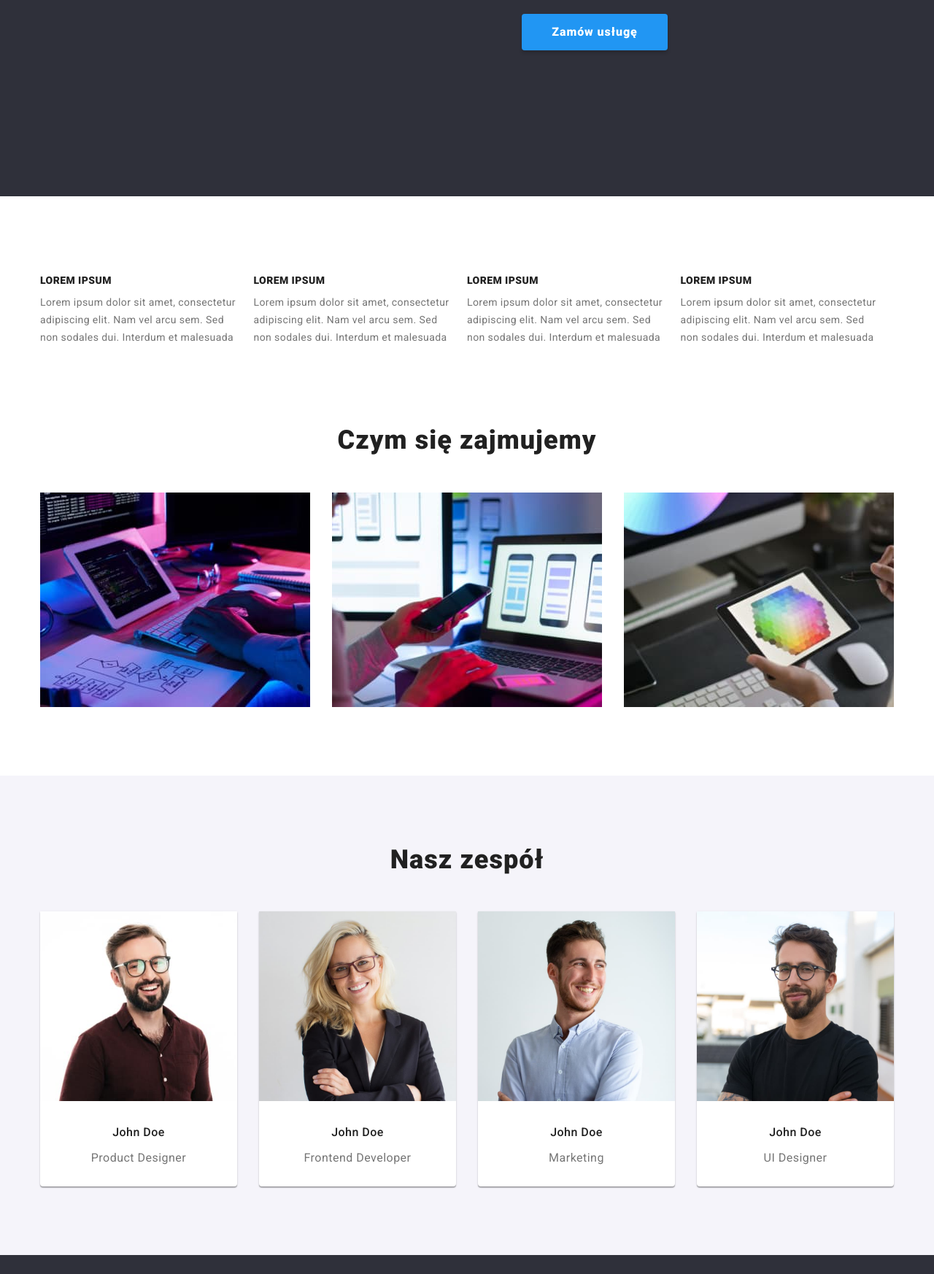
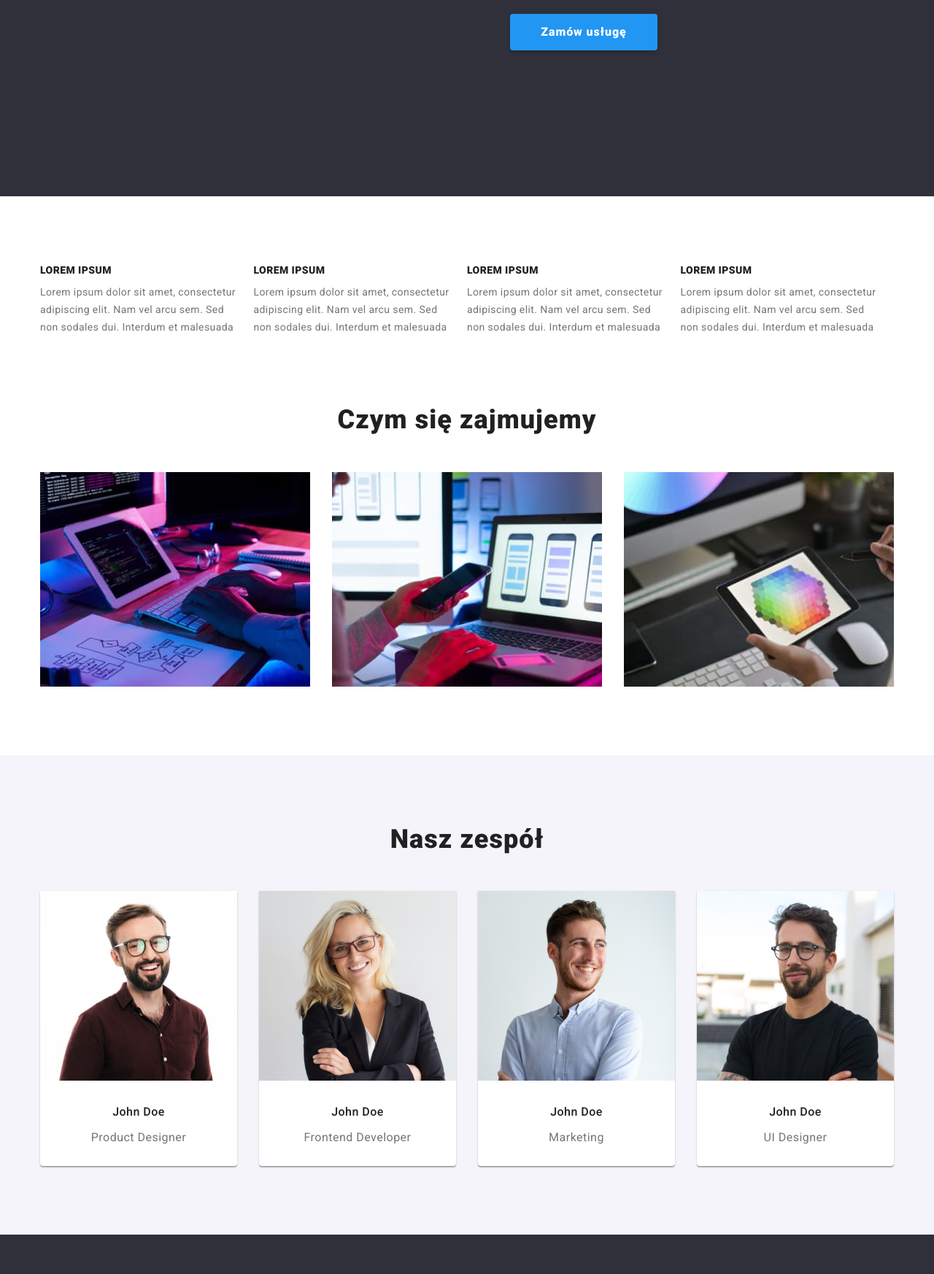
Before and after one commit to weroszymaniak/goit-markup-hw-03, a plain HTML site: page index.html in a window 1280 px wide. Shown: the part 424-2170 px from the top of the page at 73% size. Drawn offline with nearby package versions, Linux system fonts and the light colour scheme.

Commit message:
zmiany marginesów i przycisku

```diff
--- a/css/styles.css
+++ b/css/styles.css
@@ -173,17 +173,13 @@ body {
     letter-spacing: 0.06em;
     background: var(--logo-text-color-blue);
     text-align: center;
-    display: inline;
+    display: block;
+    margin: auto;
     cursor: pointer;
-    box-sizing: border-box;
-    margin-left: 500px;
-    margin-right: 500px;
-    padding-top: 10px;
-    padding-bottom: 10px;
-    width: 200px;
     box-shadow: 0px 4px 4px var(--button-border);
     border-radius: 4px;
     border-style: none;
+    padding: 10px 42px;
 }
 
 .filter-button {
@@ -241,6 +237,7 @@ body {
     display: flex;
     align-items: center;
     justify-content: space-between;
+    margin: 0;
 }
 
 .advantages-title {
@@ -318,9 +315,9 @@ body {
     display: flex;
     justify-content: center;
     gap: 30px;
-    padding-top: 50px;
-    padding-left: 0px;
-    margin: 0px;
+    margin-top: 50px;
+    margin-bottom: 0px;
+    padding-left: 0;
 }
 
 .job-list {
```
